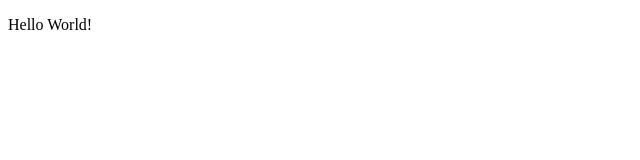
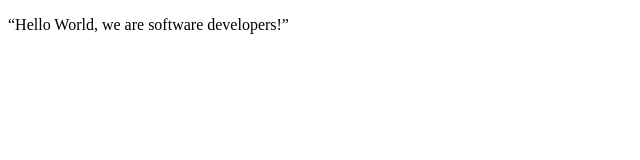
Before and after one commit to Trendbiztech/Goodluck-and-Alex, a plain HTML site: page index.html in a window 1280 px wide. Shown: the whole page, without its empty margins (0-640 px from the left). Drawn offline with Linux system fonts and the light colour scheme.

Commit message:
We added hello world

```diff
--- a/index.html
+++ b/index.html
@@ -4,9 +4,9 @@
     <meta charset="UTF-8">
     <meta http-equiv="X-UA-Compatible" content="IE=edge">
     <meta name="viewport" content="width=device-width, initial-scale=1.0">
-    <title>Doc</title>
+    <title>Microverse</title>
 </head>
 <body>
-    <p>Hello World!</p>
+    <p>“Hello World, we are software developers!”</p>
 </body>
 </html>
```
